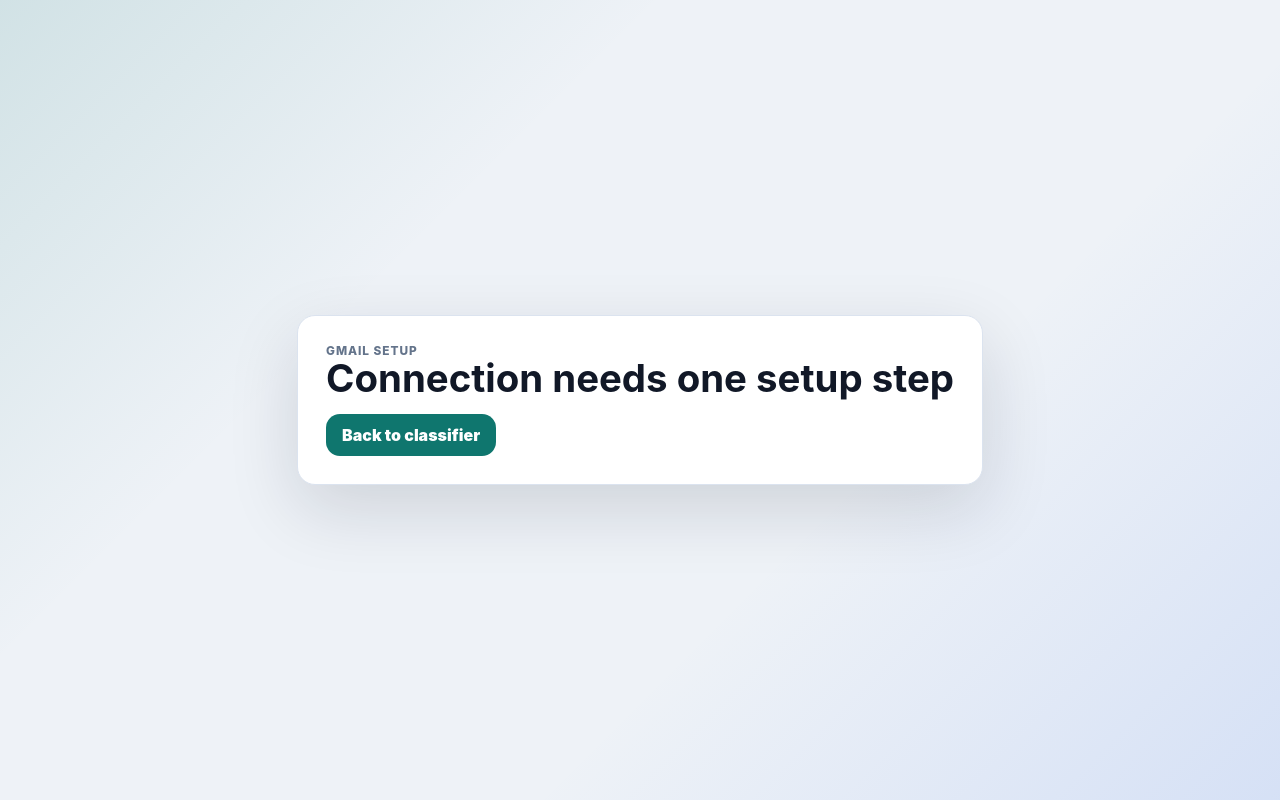
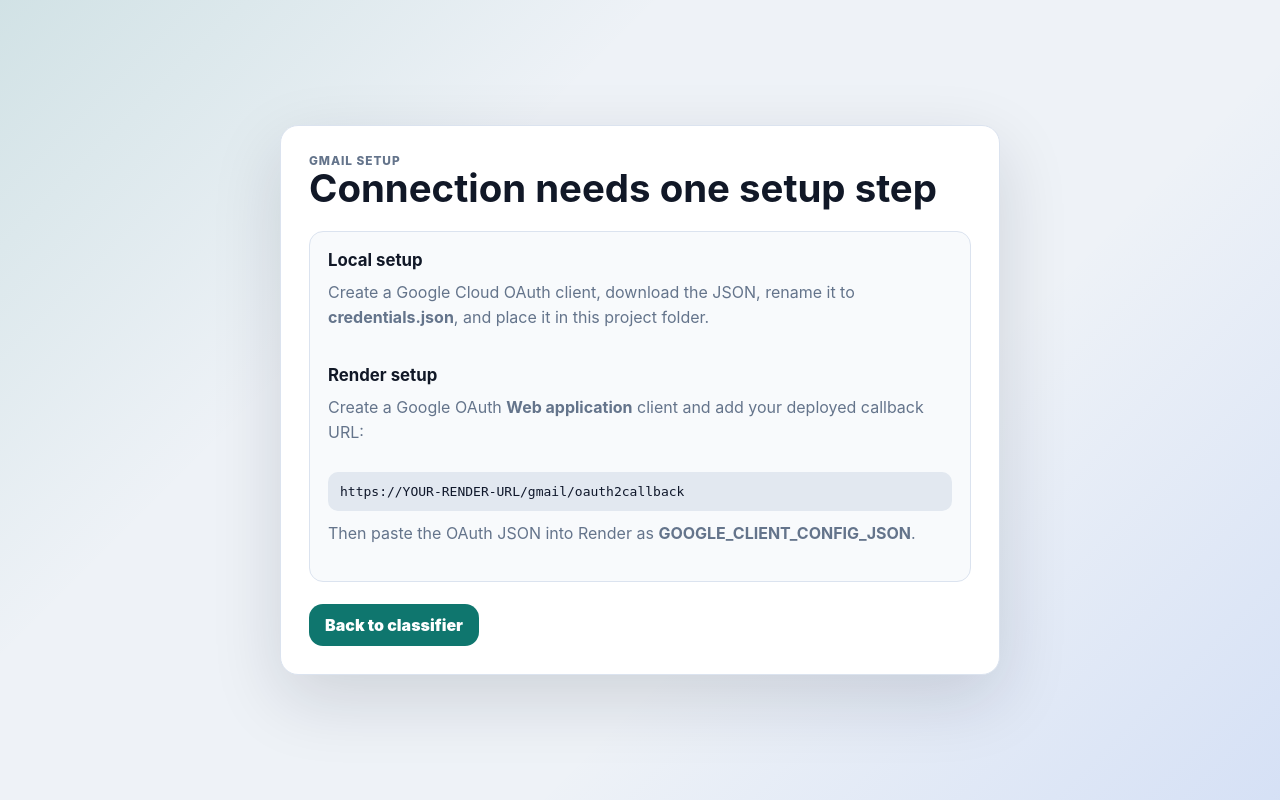
Before and after one commit to RahulChetry/Email-Classifier, a Flask app: template templates/gmail_setup.html in a window 1280 px wide. Run offline with Flask 3, Linux system fonts and the light colour scheme; the template is opened without the code that fills it, so the values that code supplies are empty.

Commit message:
Clarify Gmail OAuth setup

```diff
--- a/static/styles.css
+++ b/static/styles.css
@@ -649,6 +649,33 @@ textarea:focus {
   line-height: 1.6;
 }
 
+.setup-steps {
+  display: grid;
+  gap: 10px;
+  margin: 22px 0;
+  padding: 18px;
+  border: 1px solid var(--line);
+  border-radius: 14px;
+  background: var(--surface-soft);
+}
+
+.setup-steps h2 {
+  margin-top: 8px;
+}
+
+.setup-steps h2:first-child {
+  margin-top: 0;
+}
+
+.setup-steps code {
+  display: block;
+  overflow-x: auto;
+  padding: 12px;
+  border-radius: 10px;
+  color: #0f172a;
+  background: #e2e8f0;
+}
+
 @keyframes pulse {
   0%,
   100% {
--- a/templates/gmail_setup.html
+++ b/templates/gmail_setup.html
@@ -12,6 +12,14 @@
         <p class="eyebrow">Gmail setup</p>
         <h1>Connection needs one setup step</h1>
         <p>{{ message }}</p>
+        <div class="setup-steps">
+          <h2>Local setup</h2>
+          <p>Create a Google Cloud OAuth client, download the JSON, rename it to <strong>credentials.json</strong>, and place it in this project folder.</p>
+          <h2>Render setup</h2>
+          <p>Create a Google OAuth <strong>Web application</strong> client and add your deployed callback URL:</p>
+          <code>https://YOUR-RENDER-URL/gmail/oauth2callback</code>
+          <p>Then paste the OAuth JSON into Render as <strong>GOOGLE_CLIENT_CONFIG_JSON</strong>.</p>
+        </div>
         <a class="setup-link" href="{{ url_for('index') }}">Back to classifier</a>
       </section>
     </main>
```
